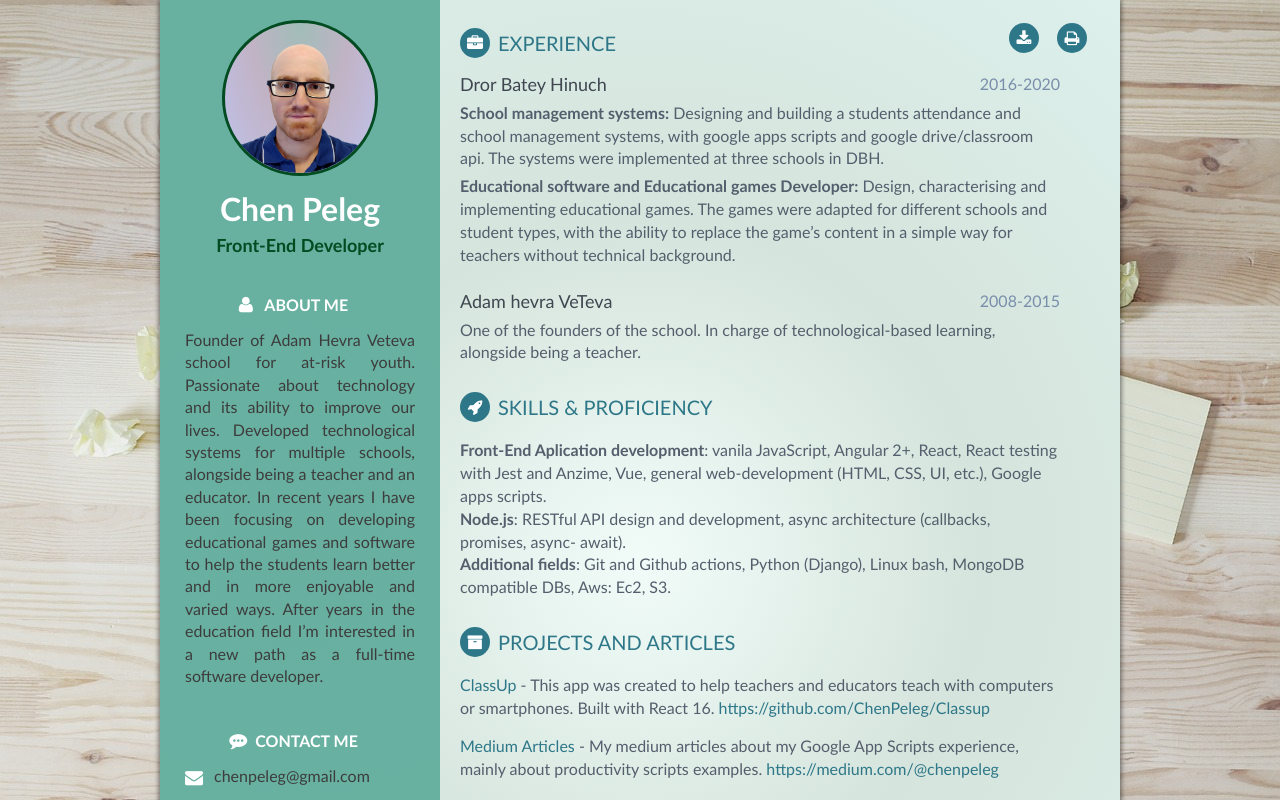
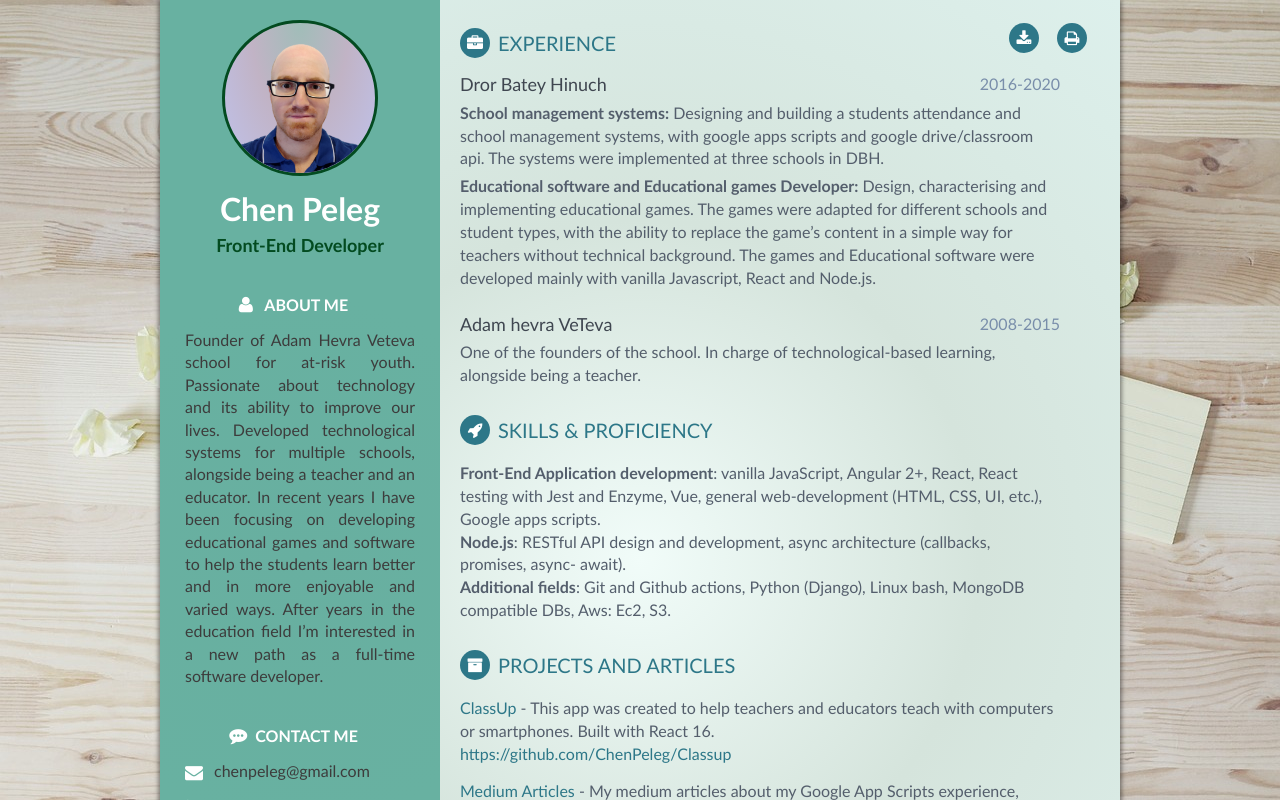
Before and after one commit to ChenPeleg/cv, a React (Create React App) app: page / in a window 1280 px wide. Shown: the top 800 px of the page. Built offline with nearby package versions, Linux system fonts and the light colour scheme.

Commit message:
changing some of the content in the about me and experience

```diff
--- a/public/assets/css/styles.css
+++ b/public/assets/css/styles.css
@@ -182,15 +182,19 @@ p {
   font-size: 16px;
   font-weight: 700;
   margin-right: 13px;
-
+  margin-top: 15px;
   margin-bottom: 15px;
   color: var(--main-text-light);
 }
+
 .sidebar-wrapper .degree {
   font-size: 14px;
   margin-top: 0;
   margin-bottom: 5px;
 }
+.sidebar-wrapper .aboutme-container .container-block-title  {
+  margin-top: 20px;
+  }
 .sidebar-wrapper .aboutme-container  {
   line-height: 140%;
 }
--- a/src/components/Projects.jsx
+++ b/src/components/Projects.jsx
@@ -5,7 +5,7 @@ class Projects extends Component {
   render() {
     return (
       <div className="item">
-        <span className="project-title"><a href={this.props.item.url} target="_blank" rel="noopener noreferrer">{this.props.item.projectName}</a></span> - <span className="project-tagline">{this.props.item.explanation}</span> <a href={this.props.item.url} target="_blank" rel="noopener noreferrer">{this.props.item.url}</a>
+        <span className="project-title"><a href={this.props.item.url} target="_blank" rel="noopener noreferrer">{this.props.item.projectName}</a></span> - <span className="project-tagline">{this.props.item.explanation}</span> <br></br> <a href={this.props.item.url} target="_blank" rel="noopener noreferrer">{this.props.item.url}</a>
       </div>
     );
 
--- a/src/info.json
+++ b/src/info.json
@@ -24,8 +24,7 @@
             "subtitle": "Educational software and Educational games Developer",
             "location": "",
             "date": "",
-            "explanation": "Design, characterising and implementing educational games. The games were adapted for different schools and student types, with the ability to replace the game’s content in a simple way for teachers without technical background.",
-            "optionalAddOns": "This was done mainly with VanilaJS, React and Node.js.",
+            "explanation": "Design, characterising and implementing educational games. The games were adapted for different schools and student types, with the ability to replace the game’s content in a simple way for teachers without technical background. The games and Educational software were developed mainly with vanilla Javascript, React and Node.js.",
             "toBeContinued": false
         },
         {
@@ -53,8 +52,8 @@
     ],
     "technology": [
         {
-            "TechName": "Front-End Aplication development",
-            "TechExplanation": "vanila JavaScript,  Angular 2+, React, React testing with Jest and Anzime, Vue,  general web-development (HTML, CSS,  UI, etc.), Google apps scripts."
+            "TechName": "Front-End Application development",
+            "TechExplanation": "vanilla JavaScript,  Angular 2+, React, React testing with Jest and Enzyme, Vue,  general web-development (HTML, CSS,  UI, etc.), Google apps scripts."
         },
         {
             "TechName": "Node.js",
@@ -67,7 +66,7 @@
     ],
     "Skills": [
         {
-            "skill": "jJavascript",
+            "skill": "javascript",
             "percent": "90%"
         }
     ],
@@ -107,7 +106,7 @@
         },
         {
             "title": "Languages",
-            "content": "Hebrew -Mother tongue, English - Fluent (Reading, writing and speaking)."
+            "content": "Hebrew - Mother tongue, English - Fluent (Reading, writing and speaking)."
         }
     ]
 }
```
